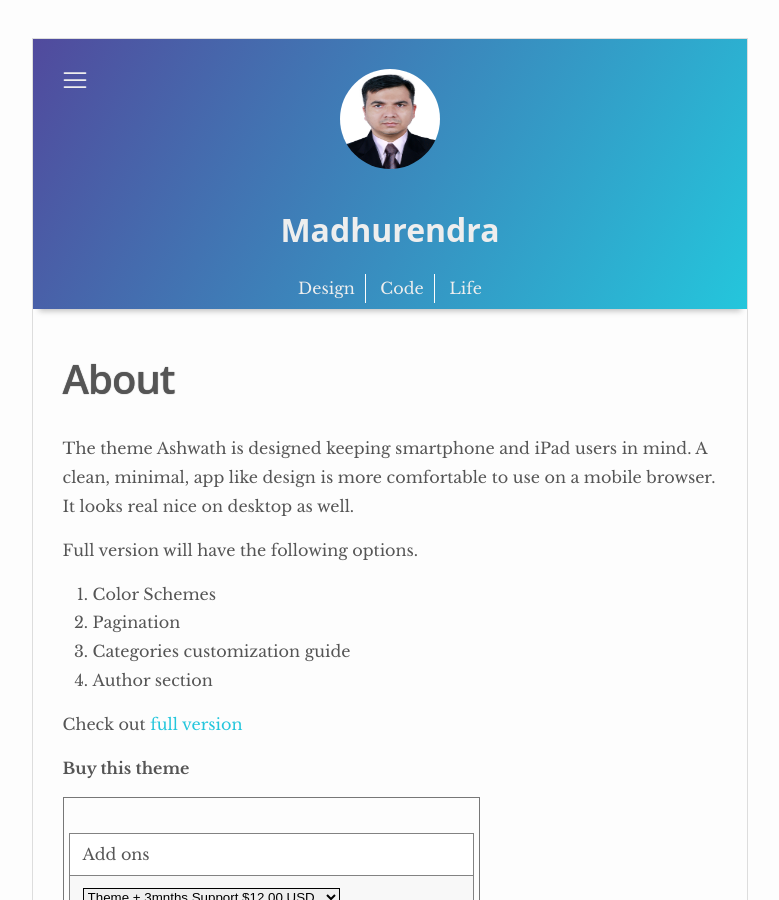
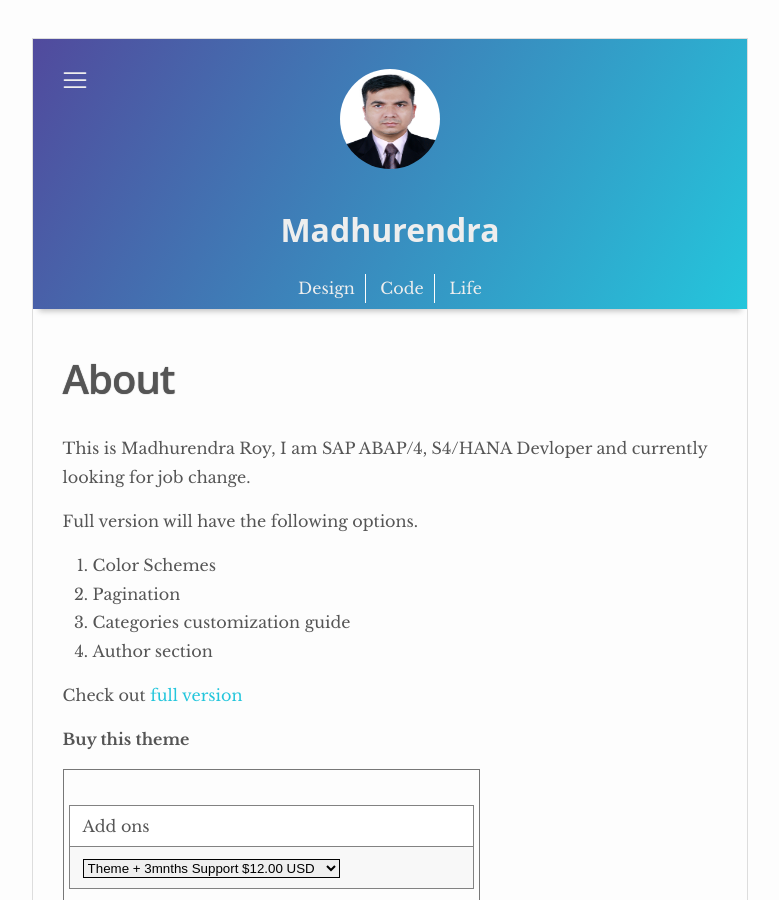
Before and after one commit to madhurendraroy/madhurendraroy.github.io, a Jekyll site: the page built from _pages/about.md, in a window 1280 px wide, cut to the strip 0-900 px from the top of the page. Shown: the whole strip, without its empty margins (250-1029 px from the left). Built offline with Jekyll 4.4.1, drawn with Linux system fonts in a browser that asks for light colours.

Commit message:
Update about.md

```diff
--- a/_pages/about.md
+++ b/_pages/about.md
@@ -5,7 +5,7 @@ permalink: /about/
 show-in-menu: yes
 ---
 
-The theme Ashwath is designed keeping smartphone and iPad users in mind. A clean, minimal, app like design is more comfortable to use on a mobile browser. It looks real nice on desktop as well.
+This is Madhurendra Roy, I am SAP ABAP/4, S4/HANA Devloper and currently looking for job change.
 
 Full version will have the following options.
 
```
